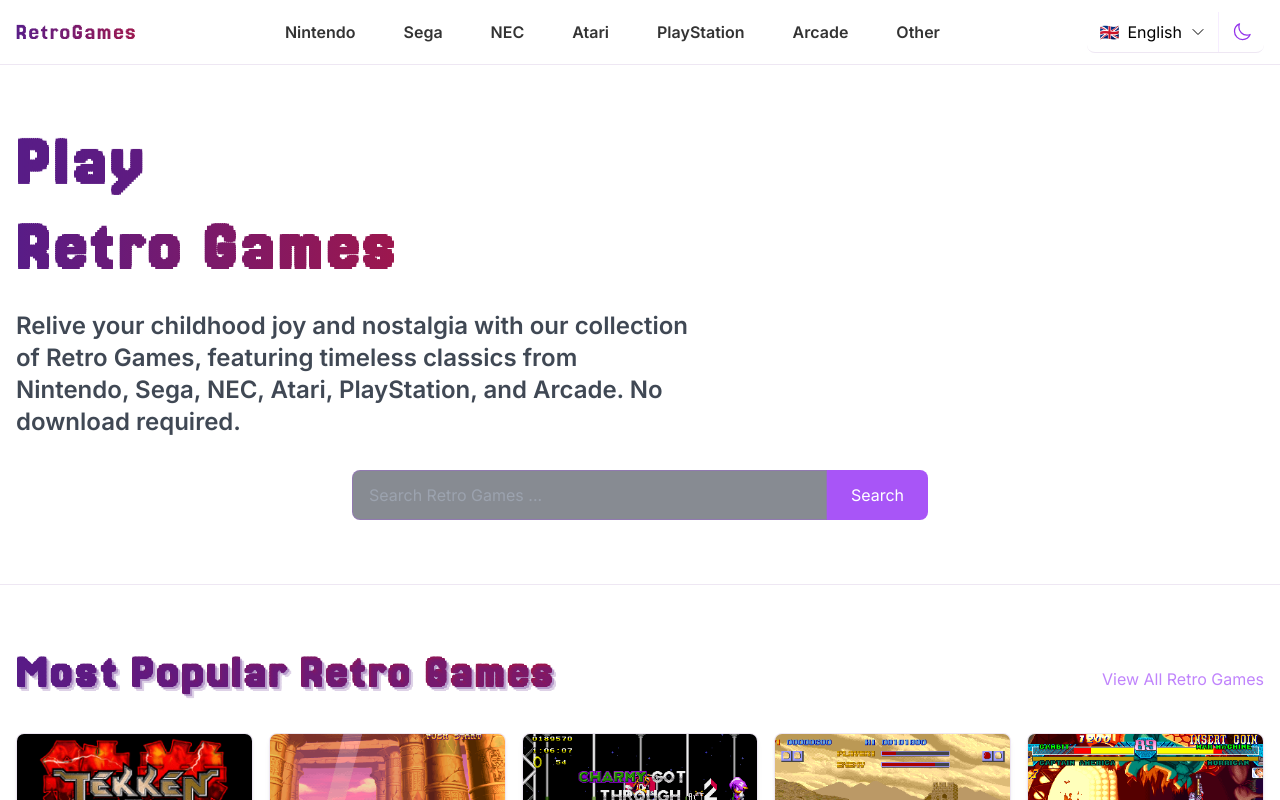
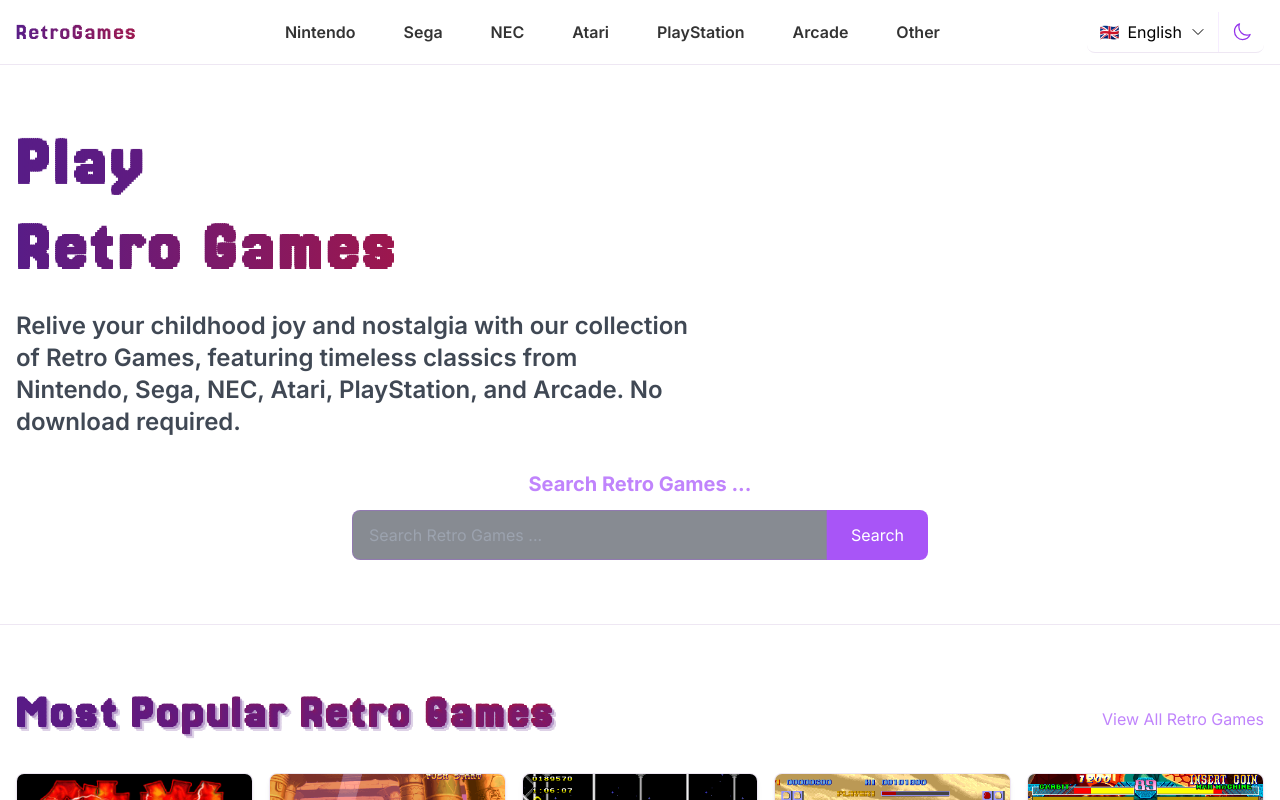
Before and after one commit to 7shiki/retro-games, a Next.js app: page /all-games in a window 1280 px wide. Shown: the top 800 px of the page. Built offline with nearby package versions, Linux system fonts and the light colour scheme.

Commit message:
去掉className="sr-only"

```diff
--- a/src/components/layout/SearchBar.tsx
+++ b/src/components/layout/SearchBar.tsx
@@ -28,9 +28,11 @@
   }
 
   return (
-    <form onSubmit={handleSubmit} className="flex w-full max-w-xl mx-auto">
+    <div className="w-full max-w-xl mx-auto">
+      <h2 className="text-xl text-purple-400 mb-3 text-center">{messages.placeholder}</h2>
+
+      <form onSubmit={handleSubmit} className="flex w-full">
         <div className="flex-1 relative">
-        <h2 className="sr-only">{messages.placeholder}</h2>
           <input
             type="text"
             value={query}
@@ -56,5 +58,6 @@
           {messages.search}
         </button>
       </form>
+    </div>
   )
 }
```
Lines whose indentation alone changed are shown as unchanged.
